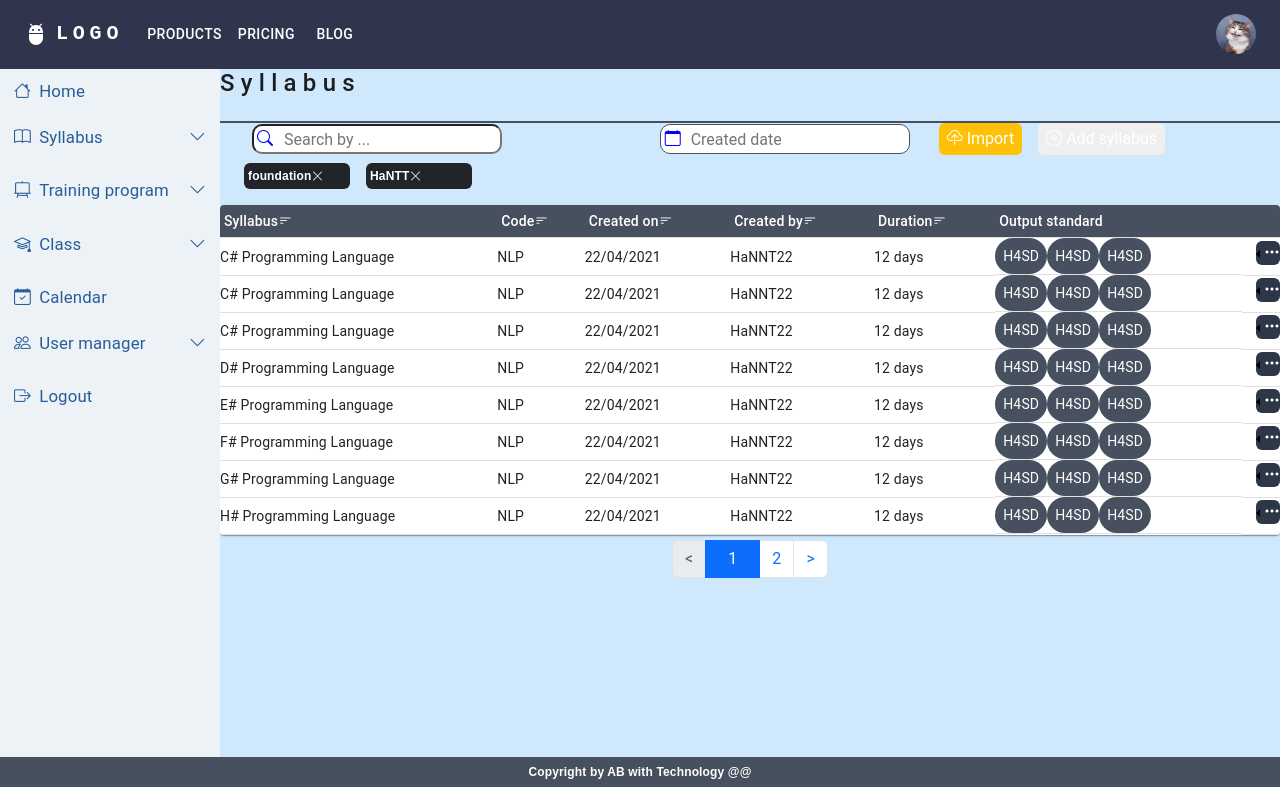
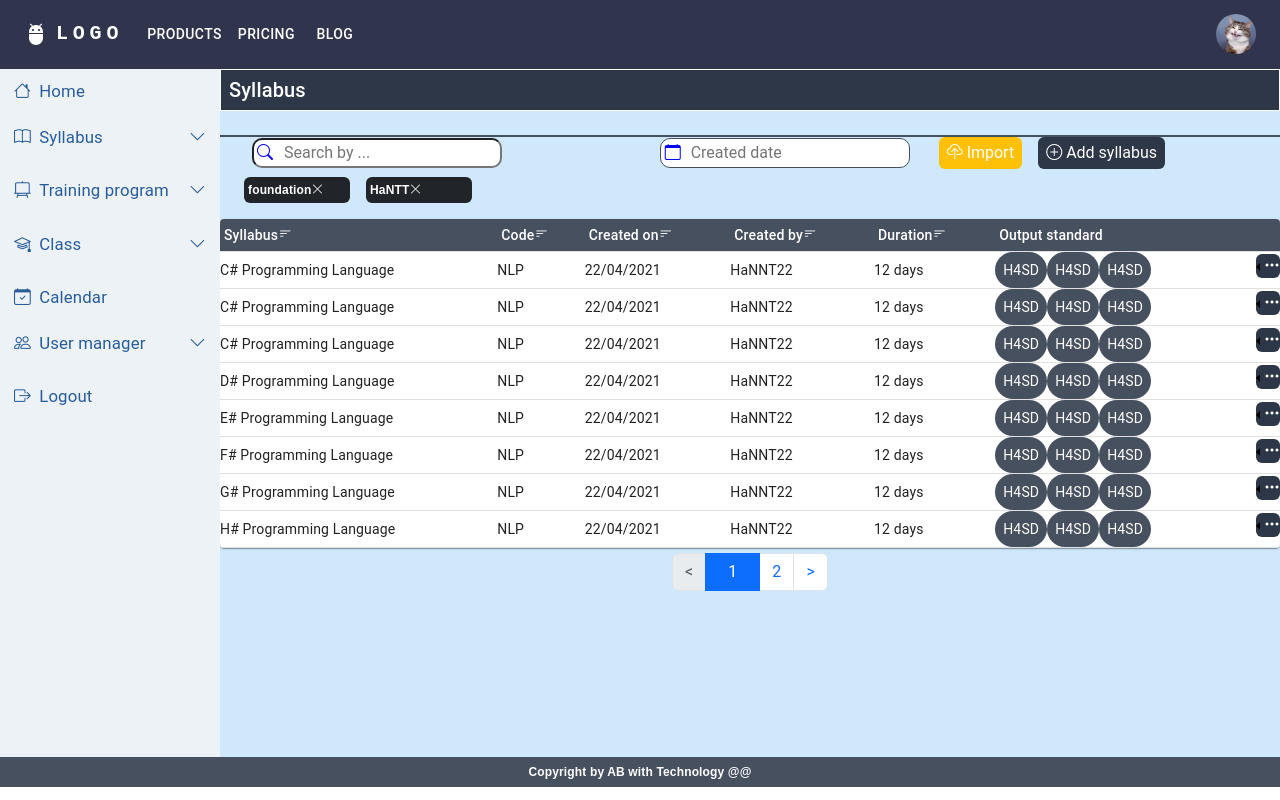
Before and after one commit to anhbang369/manage-education, a React (Create React App) app: page /syllabus in a window 1280 px wide. Built offline with nearby package versions, Linux system fonts and the light colour scheme; what @devexpress/dx-react-scheduler-material-ui would draw is missing.

Commit message:
fix view color button

```diff
--- a/src/components/syllabus/View.jsx
+++ b/src/components/syllabus/View.jsx
@@ -45,7 +45,7 @@ const View = () => {
             <Container fixed className='p-0'>
                 <Box sx={{ bgcolor: '#cfe8fc', height: '100%', width: '100%' }}>
                     <div className='syllabus__container'>
-                        <h4 className="mb-4">S y l l a b u s </h4>
+                        <h5 className="mb-4 bg-core text-white border border-white p-2">Syllabus</h5>
                         <div className="syllabus__underline"></div>
                         <div className="row">
                             <div className="syllabus__search col-md-8">
@@ -61,7 +61,7 @@ const View = () => {
 
                             <div className="col-md-4">
                                 <button className="border border-0 text-white rounded me-3 px-2 py-1 bg-warning" onClick={() => setImportOpen(true)}><i class="bi bi-cloud-upload"></i> Import</button>
-                                <button className="border border-0 text-white rounded me-3 px-2 py-1"><i class="bi bi-plus-circle"></i> Add syllabus</button>
+                                <button className="border border-0 text-white rounded me-3 px-2 py-1 bg-core"><i class="bi bi-plus-circle"></i> Add syllabus</button>
                             </div>
                         </div>
                         <div className="mt-2 ms-10 d-flex">
```
